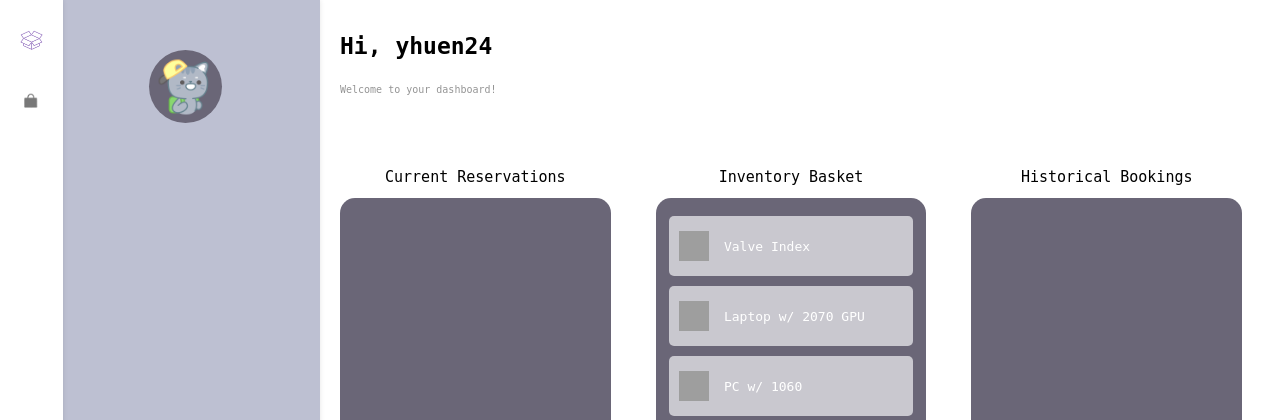
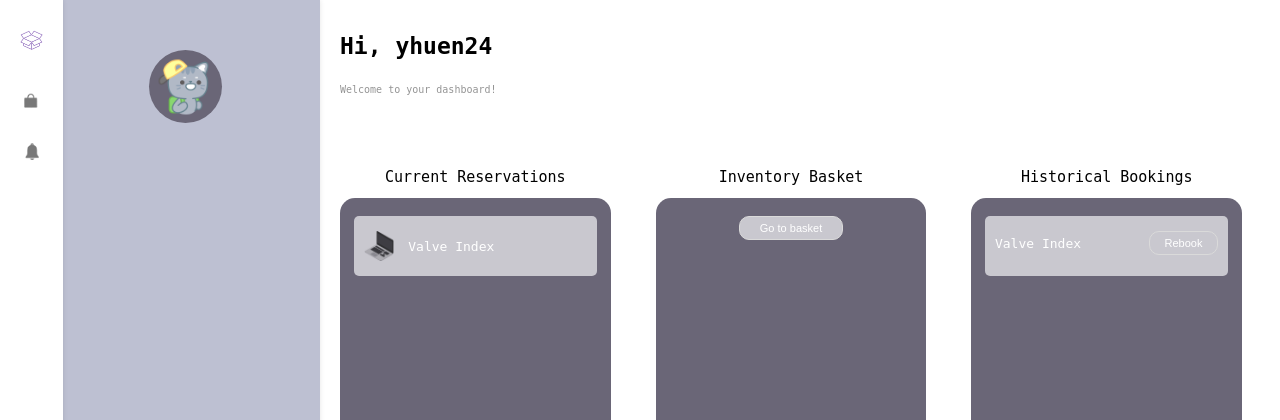
Before and after one commit to samankhan03/eduInventory, a Django app: page /dashboard/ in a window 1280 px wide. Shown: the top 420 px of the page. Run offline with Django 5.2, Linux system fonts and the light colour scheme; a user stored in the database is signed in; data comes from the database, SQL or seed files in the repository; data that the repository does not hold is empty; parts of the project's set-up code (start-up, migrations or seed data) failed here and were passed over; grey boxes are pictures that could not be loaded.

Commit message:
Fully implemented every function

```diff
--- a/templates/dashboard_admin.html
+++ b/templates/dashboard_admin.html
@@ -14,6 +14,9 @@
             <div class="logo"> <a href="{% url 'dashboard-user' %}"><img src="{% static 'images/purplelogo.png' %}" alt="purple-logo" width="63" height="63" > </a> </div>
             <div class="basket-icon" >
                 <li><a href="{% url 'inventory-user' %}"> <img src="{% static 'images/basket.png' %}" alt="basket-icon" width="50" height="50"></a> </li>
+            </div>
+            <div class="basket-icon" >
+                <li><a href="{% url 'admin:index' %}"> <img src="{% static 'images/rocket.png' %}" alt="rocket-icon" width="50" height="50"></a> </li>
             </div>
 
             <div class="logout-icon">
--- a/templates/dashboard_user.html
+++ b/templates/dashboard_user.html
@@ -14,6 +14,9 @@
              <div class="logo"> <a href="{% url 'dashboard-user' %}"><img src="{% static 'images/purplelogo.png'%}" alt="purple-logo" width="63" height="63" > </a> </div>
             <div class="basket-icon" >
                 <li><a href="{% url 'inventory-user' %}"> <img src="{% static 'images/basket.png'%}" alt="basket-icon" width="50" height="50"></a> </li>
+            </div>
+            <div class="basket-icon" >
+                <li><a href="{% url 'dashboard-user' %}"> <img src="{% static 'images/bell2.png'%}" alt="bell-icon" width="50" height="50"></a> </li>
             </div>
 
             <div class="logout-icon">
@@ -39,6 +42,7 @@
             {{ request.user.username }}
         {% endif %} </h2>
         <div class="welcome"> Welcome to your dashboard! </div>
+
     </div>
 
     <div class="third-block">
--- a/templates/inventory_user.html
+++ b/templates/inventory_user.html
@@ -15,6 +15,9 @@
             <div class="logo"> <a href="{% url 'dashboard-user' %}"> <img src="{%  static 'images/purplelogo.png' %}" alt="purple-logo" width="63" height="63" > </a> </div>
             <div class="basket-icon">
                 <li><a href="{% url 'basket' %}"> <img src="{% static 'images/basket.png' %}" alt="basket-icon" width="53" height="53"></a> </li>
+            </div>
+            <div class="basket-icon" >
+                <li><a href="{% url 'dashboard-user' %}"> <img src="{% static 'images/bell2.png'%}" alt="bell-icon" width="50" height="50"></a> </li>
             </div>
              <div class="logout-icon">
                 <a href="{% url 'logout' %}"> <img src="{% static 'images/logout.png'%}" alt="logout-icon" width="50" height="50"> </a>
```
Also changed, not shown: db.sqlite3, inventory/migrations/0001_initial.py, inventory/migrations/0008_rename_device_type_inventoryitem_item_type.py (deleted).
